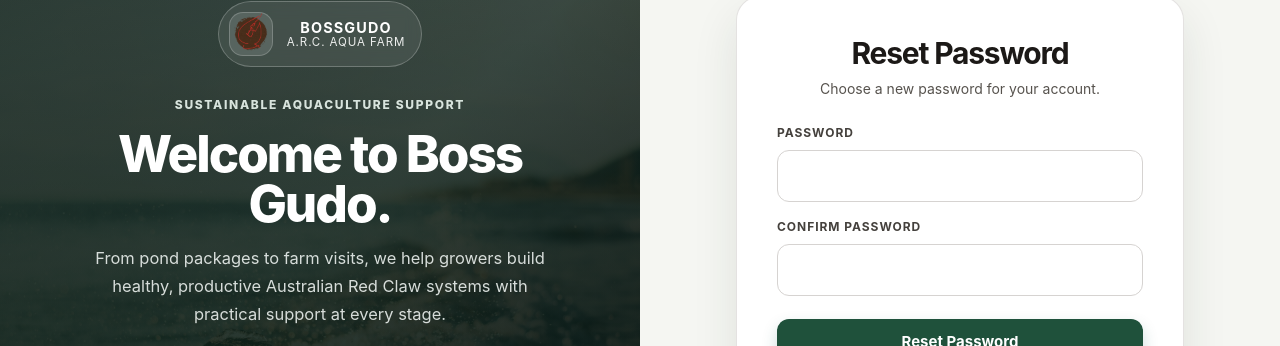
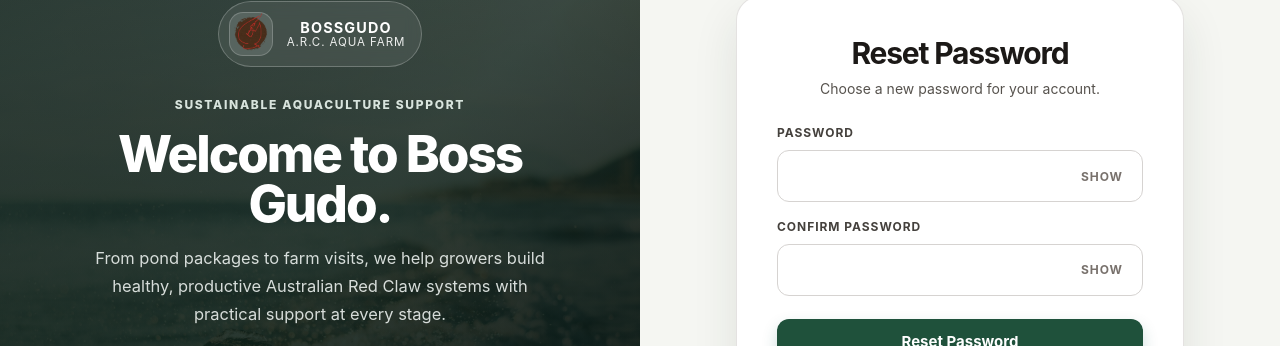
Before and after one commit to gudonavarro/bossgudo-arc-system, a Nuxt app: page /reset-password in a window 1280 px wide. Shown: the part 180-526 px from the top of the page. Built offline with nearby package versions, Linux system fonts and the light colour scheme.

Commit message:
Add password visibility toggles to reset password form

```diff
--- a/app/pages/reset-password.vue
+++ b/app/pages/reset-password.vue
@@ -2,6 +2,8 @@
 const route = useRoute();
 const password = ref("");
 const confirmPassword = ref("");
+const showPassword = ref(false);
+const showConfirmPassword = ref(false);
 const feedback = ref("");
 async function submit() {
   try {
@@ -46,8 +48,34 @@ async function submit() {
         <h1 class="page-title">Reset Password</h1>
         <p class="recovery-subtitle">Choose a new password for your account.</p>
         <form @submit.prevent="submit">
-          <div class="field"><label for="password">PASSWORD</label><input id="password" v-model="password" type="password" required></div>
-          <div class="field"><label for="confirmPassword">CONFIRM PASSWORD</label><input id="confirmPassword" v-model="confirmPassword" type="password" required></div>
+          <div class="field">
+            <label for="password">PASSWORD</label>
+            <div class="register-password-wrap">
+              <input id="password" v-model="password" :type="showPassword ? 'text' : 'password'" required>
+              <button
+                class="register-password-toggle"
+                type="button"
+                :aria-label="showPassword ? 'Hide password' : 'Show password'"
+                @click="showPassword = !showPassword"
+              >
+                {{ showPassword ? "Hide" : "Show" }}
+              </button>
+            </div>
+          </div>
+          <div class="field">
+            <label for="confirmPassword">CONFIRM PASSWORD</label>
+            <div class="register-password-wrap">
+              <input id="confirmPassword" v-model="confirmPassword" :type="showConfirmPassword ? 'text' : 'password'" required>
+              <button
+                class="register-password-toggle"
+                type="button"
+                :aria-label="showConfirmPassword ? 'Hide confirm password' : 'Show confirm password'"
+                @click="showConfirmPassword = !showConfirmPassword"
+              >
+                {{ showConfirmPassword ? "Hide" : "Show" }}
+              </button>
+            </div>
+          </div>
           <button class="primary" type="submit">Reset Password</button>
           <output class="form-feedback show" aria-live="polite">{{ feedback }}</output>
         </form>
```
